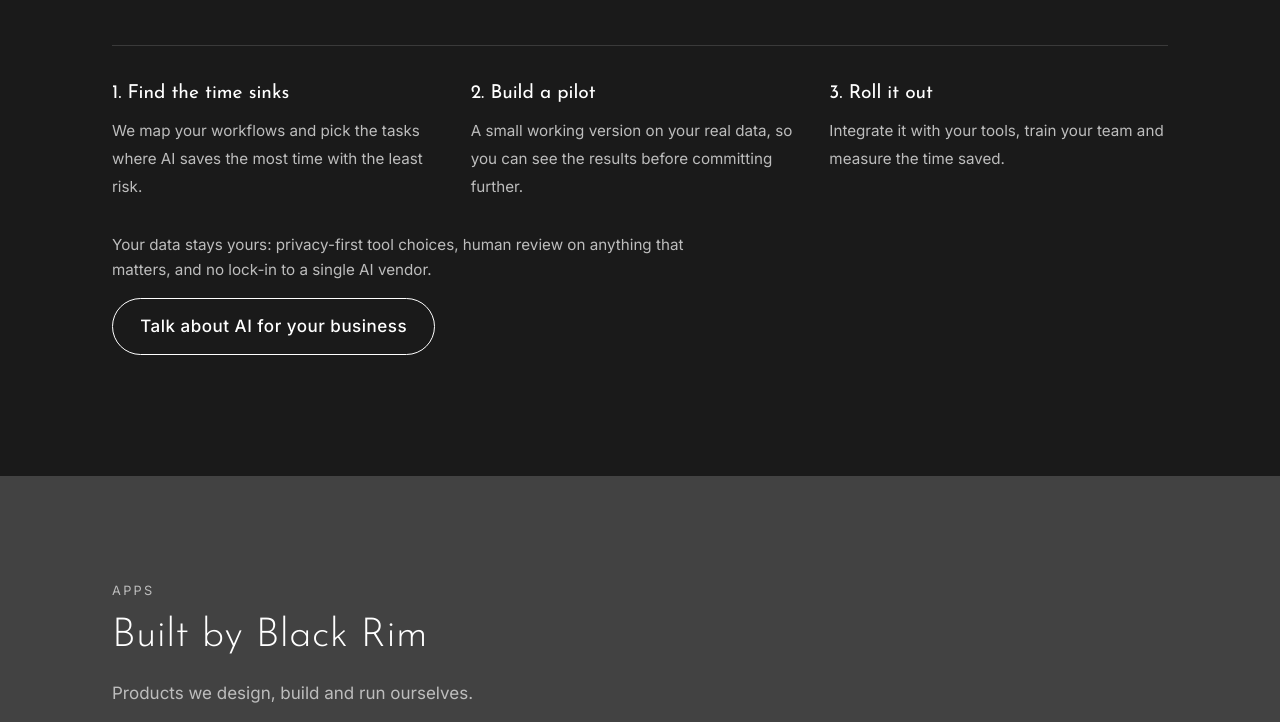
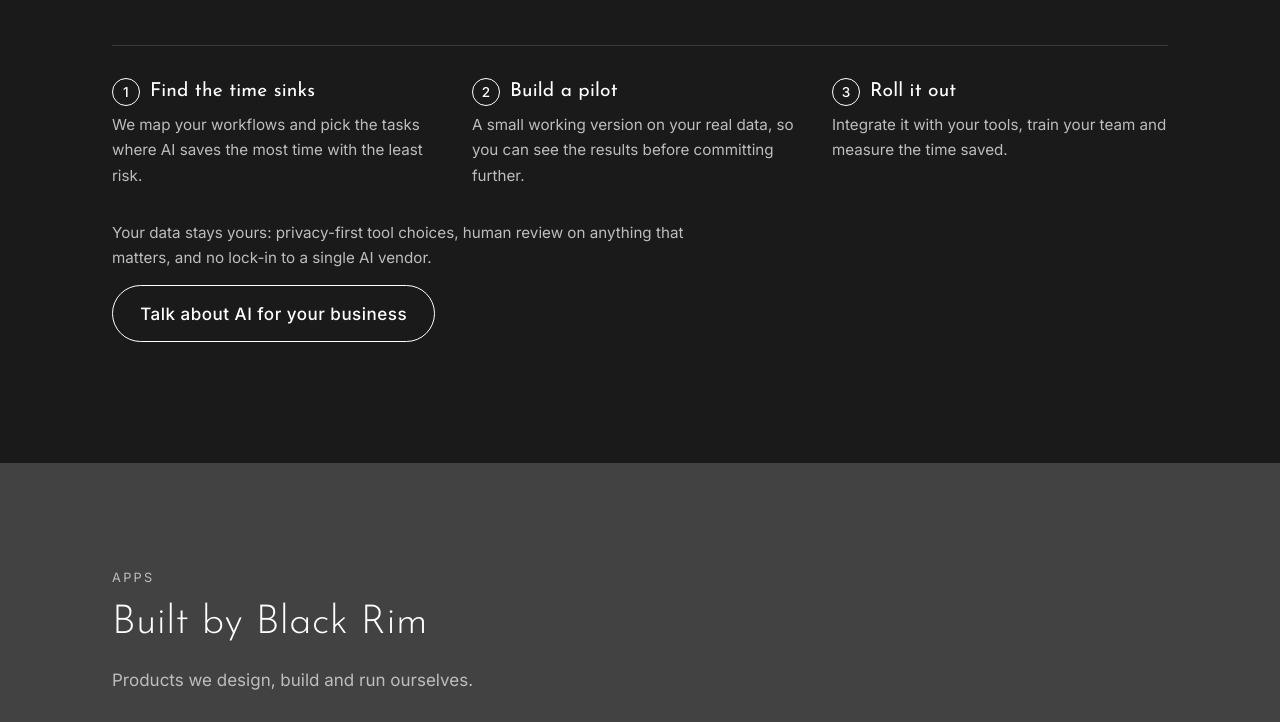
Before and after one commit to Black-Rim-Solutions/brs, a website: page public/index.html in a window 1280 px wide. Shown: the part 2678-3400 px from the top of the page. Drawn offline with Linux system fonts and the light colour scheme.

Commit message:
Fix AI process steps layout and numbering
Steps use heading/paragraph markup with CSS-counter number badges so
they read correctly even before the stylesheet loads; stylesheet links
are versioned (?v=3) so browsers pick up the new styles.

Co-Authored-By: Claude Opus 5.5 <noreply@anthropic.com>

```diff
--- a/public/css/styles.css
+++ b/public/css/styles.css
@@ -188,9 +188,18 @@ p { margin: 0 0 1em; }
 @media (min-width: 960px) { .grid-3 { grid-template-columns: repeat(3, 1fr); } }
 .steps {
   list-style: none; padding: 0; margin: 48px 0 32px;
-  display: grid; gap: 20px; grid-template-columns: repeat(auto-fit, minmax(240px, 1fr));
+  display: grid; gap: 28px 24px; grid-template-columns: repeat(auto-fit, minmax(240px, 1fr));
   border-top: 1px solid #3a3a3a; padding-top: 32px;
 }
-.steps strong { display: block; font-family: var(--font-display); font-weight: 400; font-size: 1.2rem; margin-bottom: 6px; }
-.steps span { color: var(--muted); font-size: 0.95rem; }
+.steps { counter-reset: step; }
+.steps li { counter-increment: step; }
+.steps h3 { font-size: 1.2rem; margin: 0 0 6px; display: flex; align-items: center; gap: 10px; }
+.steps h3::before {
+  content: counter(step);
+  flex: none; width: 28px; height: 28px; border-radius: 50%;
+  border: 1.5px solid var(--text);
+  display: grid; place-items: center;
+  font-family: var(--font-body); font-size: 0.85rem; font-weight: 500;
+}
+.steps p { color: var(--muted); font-size: 0.95rem; margin: 0; }
 .ai-note { color: var(--muted); font-size: 0.95rem; max-width: 60ch; }
--- a/public/index.html
+++ b/public/index.html
@@ -21,7 +21,7 @@
   <link rel="preconnect" href="https://fonts.googleapis.com">
   <link rel="preconnect" href="https://fonts.gstatic.com" crossorigin>
   <link rel="stylesheet" href="https://fonts.googleapis.com/css2?family=Inter:wght@400;500&family=Josefin+Sans:wght@300;400&display=swap">
-  <link rel="stylesheet" href="/css/styles.css">
+  <link rel="stylesheet" href="/css/styles.css?v=3">
 
   <script type="application/ld+json">
   {
@@ -143,9 +143,18 @@
         </div>
 
         <ol class="steps" aria-label="How an AI engagement works">
-          <li><strong>1. Find the time sinks</strong><span>We map your workflows and pick the tasks where AI saves the most time with the least risk.</span></li>
-          <li><strong>2. Build a pilot</strong><span>A small working version on your real data, so you can see the results before committing further.</span></li>
-          <li><strong>3. Roll it out</strong><span>Integrate it with your tools, train your team and measure the time saved.</span></li>
+          <li>
+            <h3>Find the time sinks</h3>
+            <p>We map your workflows and pick the tasks where AI saves the most time with the least risk.</p>
+          </li>
+          <li>
+            <h3>Build a pilot</h3>
+            <p>A small working version on your real data, so you can see the results before committing further.</p>
+          </li>
+          <li>
+            <h3>Roll it out</h3>
+            <p>Integrate it with your tools, train your team and measure the time saved.</p>
+          </li>
         </ol>
 
         <p class="ai-note">Your data stays yours: privacy-first tool choices, human review on anything that matters, and no lock-in to a single AI vendor.</p>
@@ -218,10 +227,14 @@
           <p>I'm Jay Mascarenas, a software engineer with more than 15 years of experience as a developer, a director and a full-stack bootcamp instructor. Black Rim Solutions LLC is where I put that experience to work for businesses that need software done right, from native iOS apps to the systems behind them.</p>
           <p>These days I build with AI every day. I've made AI-assisted development and automation a core part of how I work, and I help businesses do the same: practically, safely and without the hype.</p>
           <ul class="stats">
-            <li><strong>15+</strong><span>years engineering</span></li>
-            <li><strong>iOS</strong><span>Swift &amp; SwiftUI</span></li>
-            <li><strong>Full stack</strong><span>web, APIs &amp; cloud</span></li>
-            <li><strong>AI</strong><span>workflows &amp; automation</span></li>
+            <li><strong>15+</strong><span>years engineering</p>
+          </li>
+            <li><strong>iOS</strong><span>Swift &amp; SwiftUI</p>
+          </li>
+            <li><strong>Full stack</strong><span>web, APIs &amp; cloud</p>
+          </li>
+            <li><strong>AI</strong><span>workflows &amp; automation</p>
+          </li>
           </ul>
           <div class="social">
             <a href="https://www.linkedin.com/in/jaymascarenas/">LinkedIn</a>
```
Also changed, not shown: public/404.html (+1 -1 lines), public/privacy.html (+1 -1 lines), public/support.html (+1 -1 lines), public/terms.html (+1 -1 lines).
